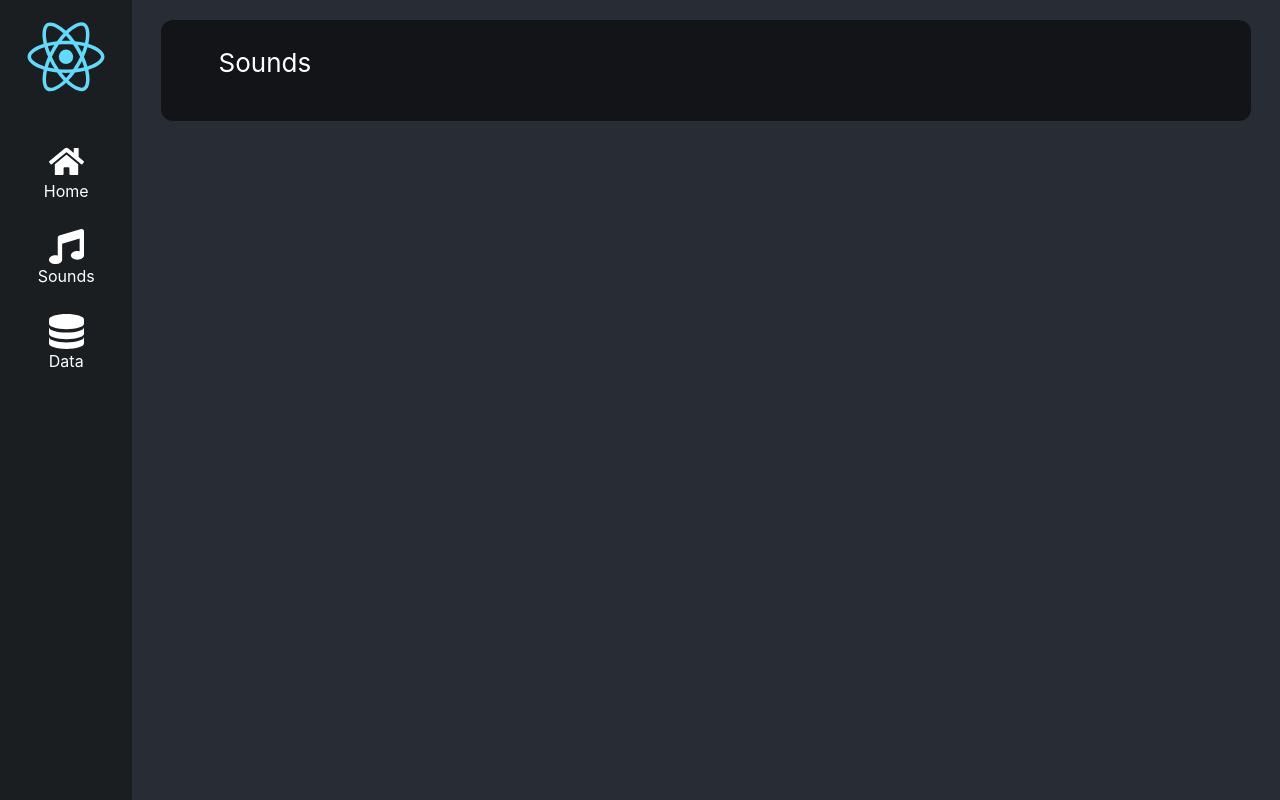
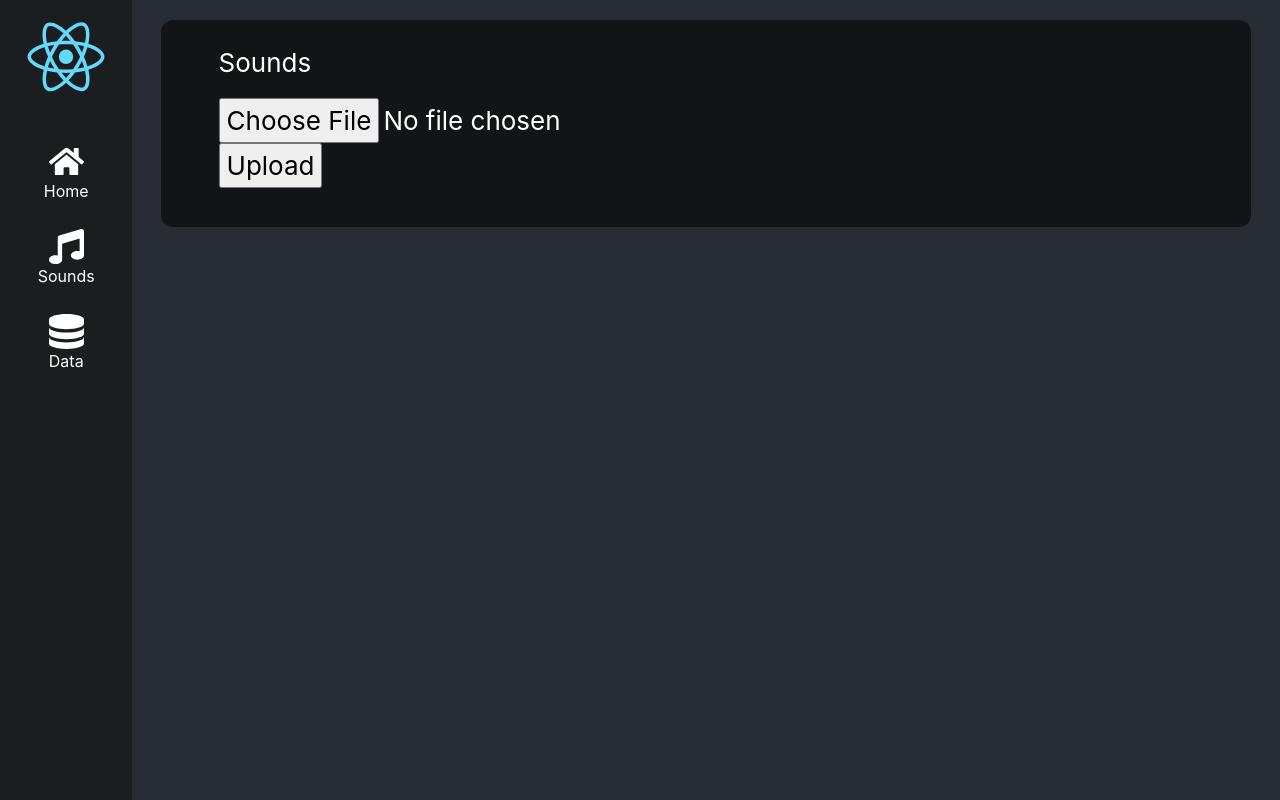
Before and after one commit to BenPVandenberg/TaP-Discord-Bot, a React (Create React App) app: page /sounds in a window 1280 px wide. Built offline with nearby package versions, Linux system fonts and the light colour scheme.

Commit message:
file upload init

```diff
--- a/package.json
+++ b/package.json
@@ -6,6 +6,7 @@
     "@testing-library/jest-dom": "^5.11.9",
     "@testing-library/react": "^11.2.3",
     "@testing-library/user-event": "^12.6.0",
+    "axios": "^0.21.1",
     "bootstrap": "^4.5.3",
     "discord-oauth2": "^2.6.0",
     "react": "^17.0.1",
@@ -42,5 +43,6 @@
       "last 1 firefox version",
       "last 1 safari version"
     ]
-  }
+  },
+  "proxy": "http://localhost:5000"
 }
--- /dev/null
+++ b/src/components/FileUpload.jsx
@@ -0,0 +1,51 @@
+import React, { Fragment, useState } from 'react'
+import axios from 'axios';
+
+function FileUpload() {
+    const [file, setFile] = useState('');
+    const [uploadedFile, setUploadedFile] = useState('');
+
+    const onChange = e => {
+        setFile(e.target.files[0])
+    }
+
+    const onSubmit = async e => {
+        e.preventDefault();
+        // create form data
+        const formData = new FormData();
+        formData.append('file', file);
+
+        // try post request
+        try {
+            const res = await axios.post('/sounds/upload', formData, {
+                headers: { 'Content-Type': 'multipart/form-data'}
+            });
+
+            const { name } = res.data;
+
+            setUploadedFile(`${name} Uploaded!`)
+
+        } catch (e) {
+            // print error to console for now
+            if (e.response.data) {
+                console.warn(e.response.data.msg)
+            } else {
+                console.warn('There was a problem with the upload server')
+            }
+        }
+    }
+
+    return (
+        <Fragment>
+            <form onSubmit={onSubmit}>
+                <div className="form-custom-file">
+                    <input type="file" className="form-file-input" id="customFile" onChange={onChange}/>
+                </div>
+                <input type="submit" value="Upload"/>
+            </form>
+            <p>{ uploadedFile }</p>
+        </Fragment>
+    )
+}
+
+export default FileUpload
--- a/src/components/Sounds/Sounds.jsx
+++ b/src/components/Sounds/Sounds.jsx
@@ -1,9 +1,13 @@
+import React from 'react';
+import FileUpload from "../FileUpload"
+
 function App() {
     return (
         <div className="App">
             <header className="App-header">
                 <p>Sounds</p>
             </header>
+            <FileUpload />
         </div>
     );
 }
```
Also changed, not shown: 2 other files (tests, documents, lock files or other folders).
